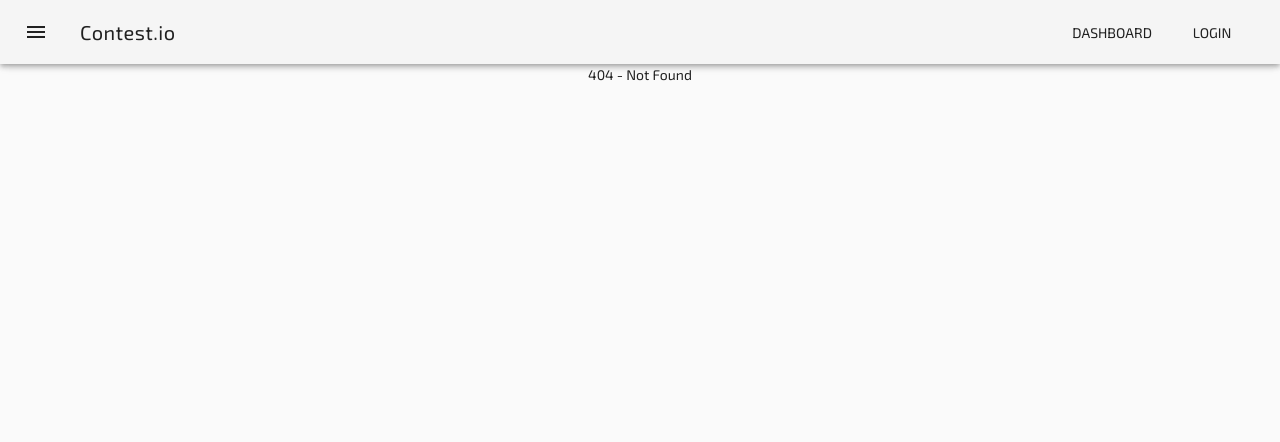
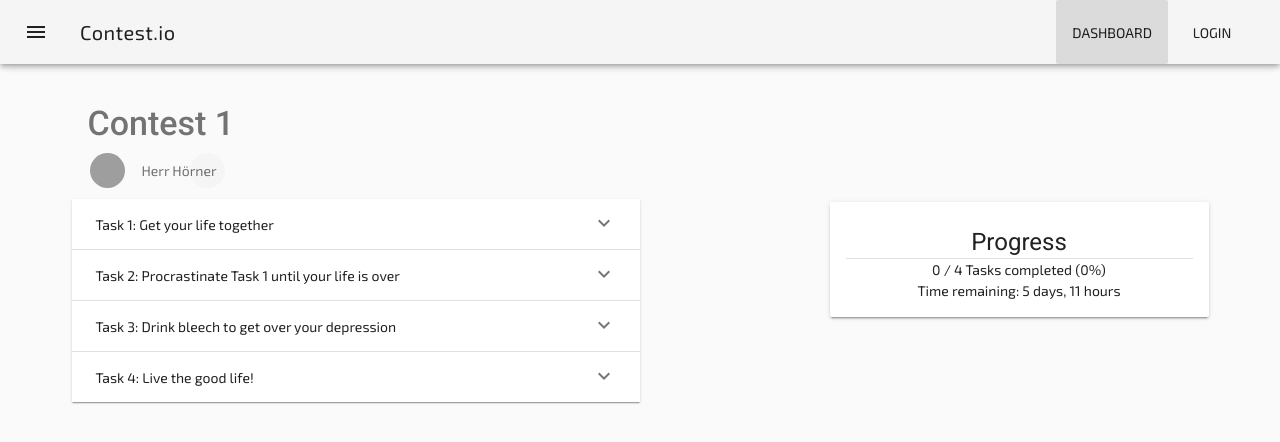
Before and after one commit to waffle-iron/contest.io, a Vue app in the folder client/: page /dashboard in a window 1280 px wide. Before the commit this address had no page. Shown: the top 442 px of the page. Built offline with nearby package versions, Linux system fonts and the light colour scheme; grey boxes are pictures that could not be loaded.

Commit message:
feat$(Vue): Add Mock Task View
Add Mock Task View made of Task list and Progress Tracker

```diff
--- /dev/null
+++ b/client/src/components/ContestDashboard.vue
@@ -0,0 +1,102 @@
+<template>
+  <div id="contestdashboard">
+    <!-- Layout container -->
+    <v-container>
+
+      <v-layout>
+
+        <v-flex xs6>
+            <!-- Task LIst -->
+            <v-subheader class="display-1" style="margin-top: 2% !important;">Contest 1</v-subheader>
+
+            <v-avatar class="grey lighten-4 avatar" size="35px">
+              <img src="https://vuetifyjs.com/static/doc-images/lists/1.jpg" alt="avatar">
+              <div><v-subheader style="width: 200px;">Herr Hörner</v-subheader></div>
+            </v-avatar>
+            <v-expansion-panel>
+
+             <v-expansion-panel-content v-for="item in items" :key="i">
+
+               <div slot="header">{{ item.title }}</div>
+
+              <v-card>
+
+                <v-card-text>Lorem ipsum dolor sit amet, consectetur adipisicing elit, sed do eiusmod tempor incididunt ut labore et dolore magna aliqua. Ut enim ad minim veniam, quis nostrud exercitation ullamco laboris nisi ut aliquip ex ea commodo consequat. Duis aute irure dolor in reprehenderit in voluptate velit esse cillum dolore eu fugiat nulla pariatur. Excepteur sint occaecat cupidatat non proident, sunt in culpa qui officia deserunt mollit anim id est laborum.</v-card-text>
+
+                <!-- Tags -->
+                <div class="text-xs-center chiptag">
+                  <v-chip close small>Bruteforce</v-chip>
+                </div>
+
+                <!-- TODO: add link to codeforces -->
+                <v-card-actions>
+                  <v-btn flat color="orange" to="https://www.codeforces.org">Solve</v-btn>
+                </v-card-actions>
+
+              </v-card>
+
+             </v-expansion-panel-content>
+
+           </v-expansion-panel>
+
+        </v-flex>
+
+        <v-flex xs2>
+        </v-flex>
+
+        <v-flex xs4>
+          <v-card class="cardprogress">
+
+            <v-card-title primary-title>
+              <div  style="width: 100% !important">
+                <h3 class="headline mb-0">Progress</h3>
+                <v-divider></v-divider>
+                <div>0 / 4 Tasks completed (0%)</div>
+                <div>Time remaining: 5 days, 11 hours</div>
+              </div>
+            </v-card-title>
+
+          </v-card>
+        </v-flex>
+
+      </v-layout>
+
+    </v-container>
+  </div>
+</template>
+
+<script>
+
+export default {
+  name: 'contestdashboard',
+  components: {
+
+  },
+  data () {
+    return {
+      items: [
+        { title: 'Task 1: Get your life together' },
+        { title: 'Task 2: Procrastinate Task 1 until your life is over' },
+        { title: 'Task 3: Drink bleech to get over your depression' },
+        { title: 'Task 4: Live the good life!' }
+      ]
+    }
+  }
+}
+</script>
+
+<style scoped>
+.cardprogress {
+  margin-top: 30% !important;
+}
+
+.avatar {
+  margin-left: -52% !important;
+  margin-bottom: 2%;
+  margin-top: 1%;
+}
+
+.chiptag {
+  margin-left: -70%;
+}
+</style>
--- a/client/src/components/NavBar.vue
+++ b/client/src/components/NavBar.vue
@@ -6,12 +6,12 @@
       <!-- Side Bar Icon -->
       <v-toolbar-side-icon></v-toolbar-side-icon>
 
-      <v-toolbar-title>Contest.io</v-toolbar-title>
+      <router-link to="/" tag="v-toolbar-title" class="titlenavbar">Contest.io</router-link>
 
       <v-spacer></v-spacer>
 
       <v-toolbar-items class="hidden-sm-and-down">
-        <v-btn flat>Dashboard</v-btn>
+        <v-btn to="/dashboard" flat>Dashboard</v-btn>
         <v-btn flat>Login</v-btn>
       </v-toolbar-items>
 
@@ -31,5 +31,7 @@ export default {
 </script>
 
 <style scoped>
-
+.titlenavbar:hover {
+  cursor: pointer;
+}
 </style>
--- a/client/src/router/index.js
+++ b/client/src/router/index.js
@@ -3,6 +3,7 @@ import Router from 'vue-router'
 
 const routerOptions = [
   { path: '/', component: 'Home' },
+  { path: '/dashboard', component: 'ContestDashboard' }, // TODO: replace mockout with real dashboard
   { path: '*', component: '404Error' }
 ]
 
```
